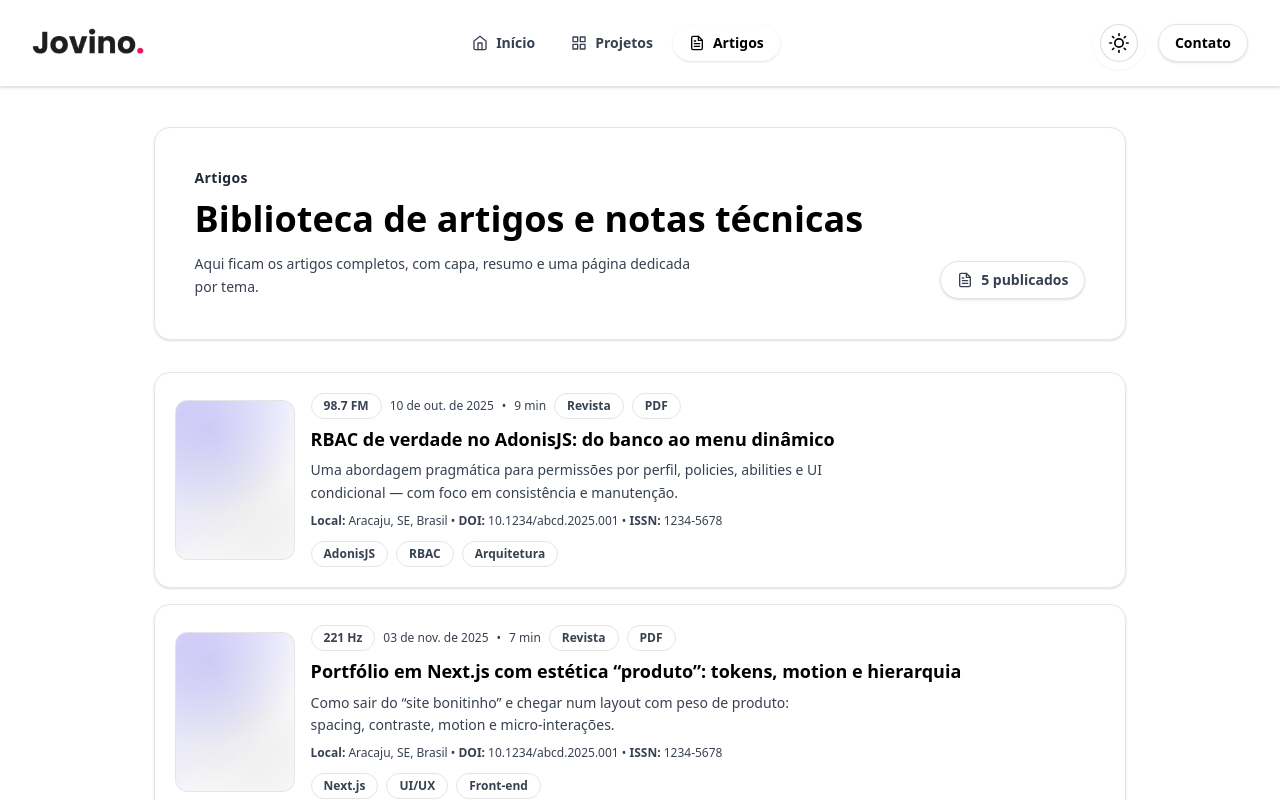
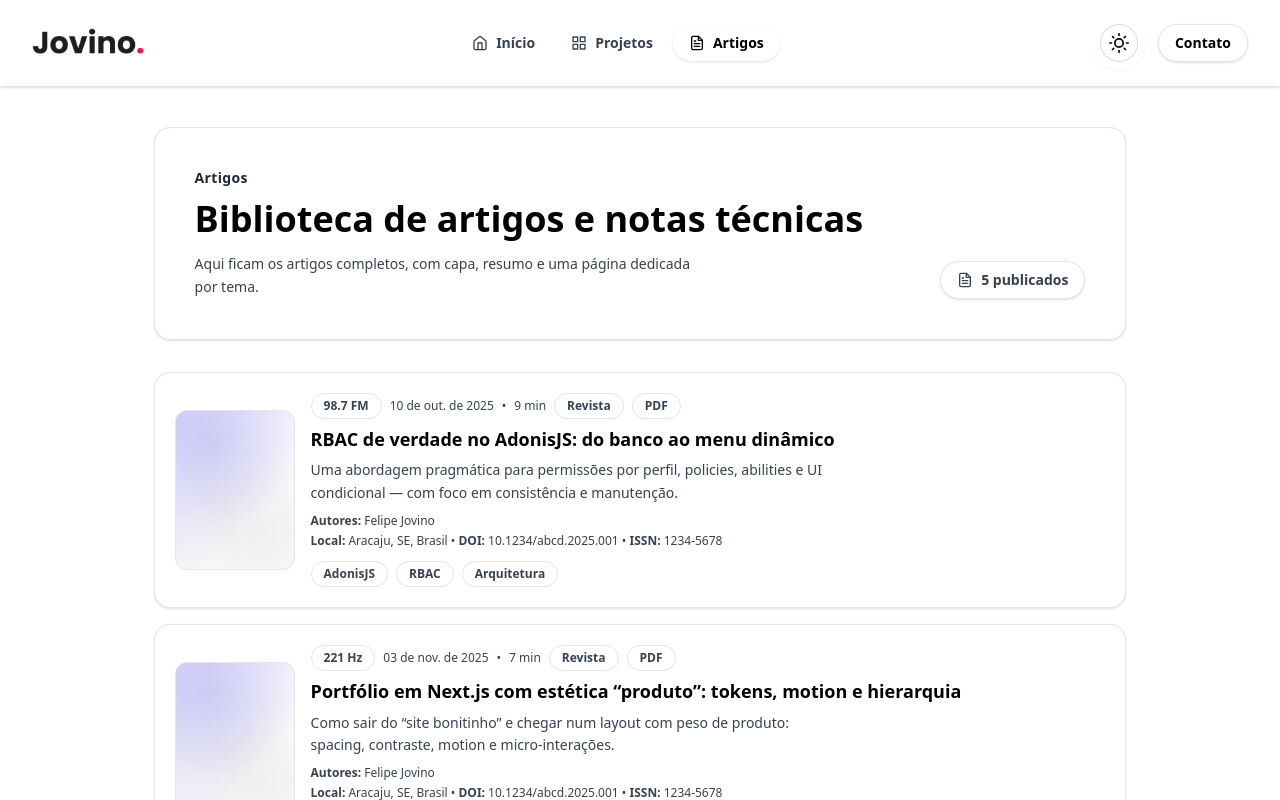
Before and after one commit to Jovinull/portfolio, a Next.js app: page /articles in a window 1280 px wide. Shown: the top 800 px of the page. Built offline with nearby package versions, Linux system fonts and the light colour scheme; no server answers; a web font is replaced by a local one.

Commit message:
feat(articles): adicionar lista de autores e renderizar condicionalmente na lista e no cabeçalho

```diff
--- a/assets/articles.ts
+++ b/assets/articles.ts
@@ -11,6 +11,8 @@ export const articlesData: readonly ArticleItem[] = [
     tags: ['AdonisJS', 'RBAC', 'Arquitetura'],
     highlight: true,
     frequency: '98.7 FM',
+
+    authors: ['Felipe Jovino'],
 
     publicationLocation: 'Aracaju, SE, Brasil',
     doi: '10.1234/abcd.2025.001',
@@ -36,6 +38,8 @@ export const articlesData: readonly ArticleItem[] = [
     highlight: true,
     frequency: '221 Hz',
 
+    authors: ['Felipe Jovino'],
+
     publicationLocation: 'Aracaju, SE, Brasil',
     doi: '10.1234/abcd.2025.001',
     issn: '1234-5678',
@@ -59,9 +63,10 @@ export const articlesData: readonly ArticleItem[] = [
     tags: ['ESP32', 'MQTT', 'IoT'],
     frequency: 'CH-07',
 
+    authors: ['Felipe Jovino', 'Coautor Exemplo'],
+
     publicationLocation: 'Aracaju, SE, Brasil',
     doi: '10.1234/abcd.2025.001',
-    // issn opcional
 
     publicationLink: {
       label: 'Página na revista',
@@ -82,8 +87,9 @@ export const articlesData: readonly ArticleItem[] = [
     tags: ['IA', 'Privacidade', 'Imagens'],
     frequency: '13.6 kHz',
 
+    authors: ['Felipe Jovino'],
+
     publicationLocation: 'Aracaju, SE, Brasil',
-    // doi opcional
     issn: '1234-5678',
 
     publicationLink: {
@@ -105,6 +111,8 @@ export const articlesData: readonly ArticleItem[] = [
     tags: ['API', 'Boas práticas'],
     frequency: '404.0',
 
+    authors: ['Felipe Jovino'],
+
     publicationLocation: 'Aracaju, SE, Brasil',
     doi: '10.1234/abcd.2025.001',
     issn: '1234-5678',
--- a/components/articles/ArticleHeader.tsx
+++ b/components/articles/ArticleHeader.tsx
@@ -10,10 +10,8 @@ function fmtDate(iso?: string) {
 
 function doiToUrl(doi?: string) {
   if (!doi) return null
-
   const clean = String(doi).trim().replace(/^https?:\/\/(dx\.)?doi\.org\//i, '').trim()
   if (!clean) return null
-
   return { label: clean, href: `https://doi.org/${clean}` }
 }
 
@@ -21,6 +19,11 @@ function issnLabel(issn?: string) {
   if (!issn) return null
   const clean = String(issn).trim()
   return clean || null
+}
+
+function authorsLabel(authors?: readonly string[]) {
+  const list = authors?.map((a) => String(a).trim()).filter(Boolean) ?? []
+  return list.length ? list.join(', ') : null
 }
 
 function isLocalHref(href: string) {
@@ -58,6 +61,7 @@ export default function ArticleHeader({ item }: Readonly<{ item: ArticleItem }>)
   const date = fmtDate(item.dateISO)
   const doi = doiToUrl(item.doi)
   const issn = issnLabel(item.issn)
+  const authors = authorsLabel(item.authors)
 
   const publicationHref = item.publicationLink?.href
   const publicationLabel = item.publicationLink?.label ?? 'Ver na revista'
@@ -66,7 +70,7 @@ export default function ArticleHeader({ item }: Readonly<{ item: ArticleItem }>)
   const downloadLabel = item.downloadLink?.label ?? 'Download'
 
   const hasMeta = Boolean(
-    item.publicationLocation || doi || issn || publicationHref || downloadHref
+    authors || item.publicationLocation || doi || issn || publicationHref || downloadHref
   )
 
   return (
@@ -91,6 +95,12 @@ export default function ArticleHeader({ item }: Readonly<{ item: ArticleItem }>)
 
       {hasMeta ? (
         <div className="mt-4 space-y-1">
+          {authors ? (
+            <p className="text-sm text-theme-secondary">
+              <span className="font-semibold">Autores:</span> {authors}
+            </p>
+          ) : null}
+
           {item.publicationLocation ? (
             <p className="text-sm text-theme-secondary">
               <span className="font-semibold">Local de publicação:</span> {item.publicationLocation}
--- a/components/articles/ArticleListItem.tsx
+++ b/components/articles/ArticleListItem.tsx
@@ -20,15 +20,23 @@ function issnLabel(issn?: string) {
   return clean || null
 }
 
+function authorsLabel(authors?: readonly string[]) {
+  const list = authors?.map((a) => String(a).trim()).filter(Boolean) ?? []
+  return list.length ? list.join(', ') : null
+}
+
 export default function ArticleListItem({ item }: Readonly<{ item: ArticleItem }>) {
   const date = fmtDate(item.dateISO)
   const doi = doiLabel(item.doi)
   const issn = issnLabel(item.issn)
+  const authors = authorsLabel(item.authors)
 
   const hasPublicationLink = Boolean(item.publicationLink?.href)
   const hasDownloadLink = Boolean(item.downloadLink?.href)
 
-  const hasMeta = Boolean(item.publicationLocation || doi || issn || hasPublicationLink || hasDownloadLink)
+  const hasMeta = Boolean(
+    authors || item.publicationLocation || doi || issn || hasPublicationLink || hasDownloadLink
+  )
 
   return (
     <article className="group rounded-2xl border border-theme bg-theme p-4 shadow-sm transition hover:bg-theme-secondary md:p-5">
@@ -95,7 +103,15 @@ export default function ArticleListItem({ item }: Readonly<{ item: ArticleItem }
           </p>
 
           {hasMeta ? (
-            <p className="mt-2 text-xs text-theme-secondary">
+            <div className="mt-2 space-y-1 text-xs text-theme-secondary">
+              {authors ? (
+                <p>
+                  <span className="font-semibold">Autores:</span> {authors}
+                </p>
+              ) : null}
+
+              {item.publicationLocation || doi || issn ? (
+                <p>
                   {item.publicationLocation ? (
                     <>
                       <span className="font-semibold">Local:</span> {item.publicationLocation}
@@ -119,6 +135,8 @@ export default function ArticleListItem({ item }: Readonly<{ item: ArticleItem }
                   ) : null}
                 </p>
               ) : null}
+            </div>
+          ) : null}
 
           {item.tags?.length ? (
             <div className="mt-3 flex flex-wrap gap-2">
--- a/types/assets/articles.ts
+++ b/types/assets/articles.ts
@@ -39,6 +39,12 @@ export type ArticleItem = Readonly<{
    */
   content?: readonly ArticleBlock[]
 
+  /**
+   * Lista de autores (nomes).
+   * Só renderiza se existir.
+   */
+  authors?: readonly string[]
+
   publicationLocation?: string
 
   /**
```
Lines whose indentation alone changed are shown as unchanged.
